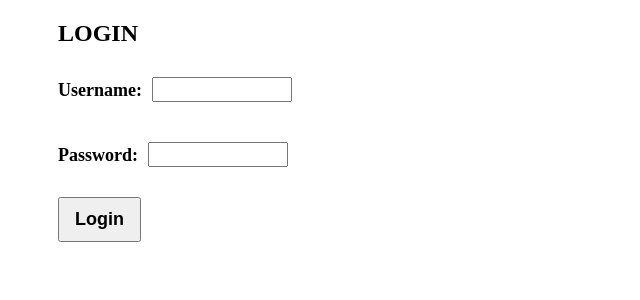
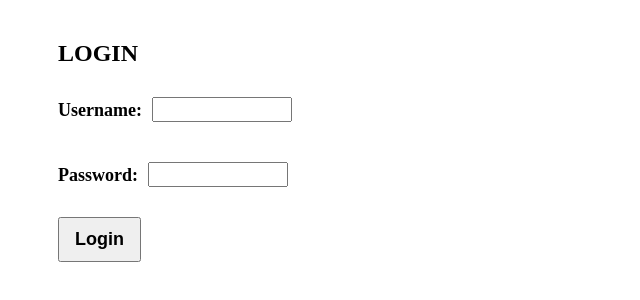
Before and after one commit to namanvinod/react-ts-loveletter, a React (Create React App) app: page / in a window 1280 px wide. Shown: the top 300 px of the page, without its empty margins (0-640 px from the left). Built offline with nearby package versions, Linux system fonts and the light colour scheme.

Commit message:
3 files modified

```diff
--- a/App.tsx
+++ b/App.tsx
@@ -4,7 +4,7 @@ import './style.css';
 
 export default function App() {
   return (
-    <div>
+    <div className="app-container">
       <Login />
     </div>
   );
--- a/components/Login/Login.css
+++ b/components/Login/Login.css
@@ -1,6 +1,6 @@
 .login-container {
   /* margin: 20px 0px; */
-  margin: 0px 50px;
+  /* margin: 0px 50px; */
 }
 
 h2 {
--- a/style.css
+++ b/style.css
@@ -1,3 +1,3 @@
-h1, p {
-  font-family: Lato;
+.app-container {
+  margin: 40px 50px;
 }
```
